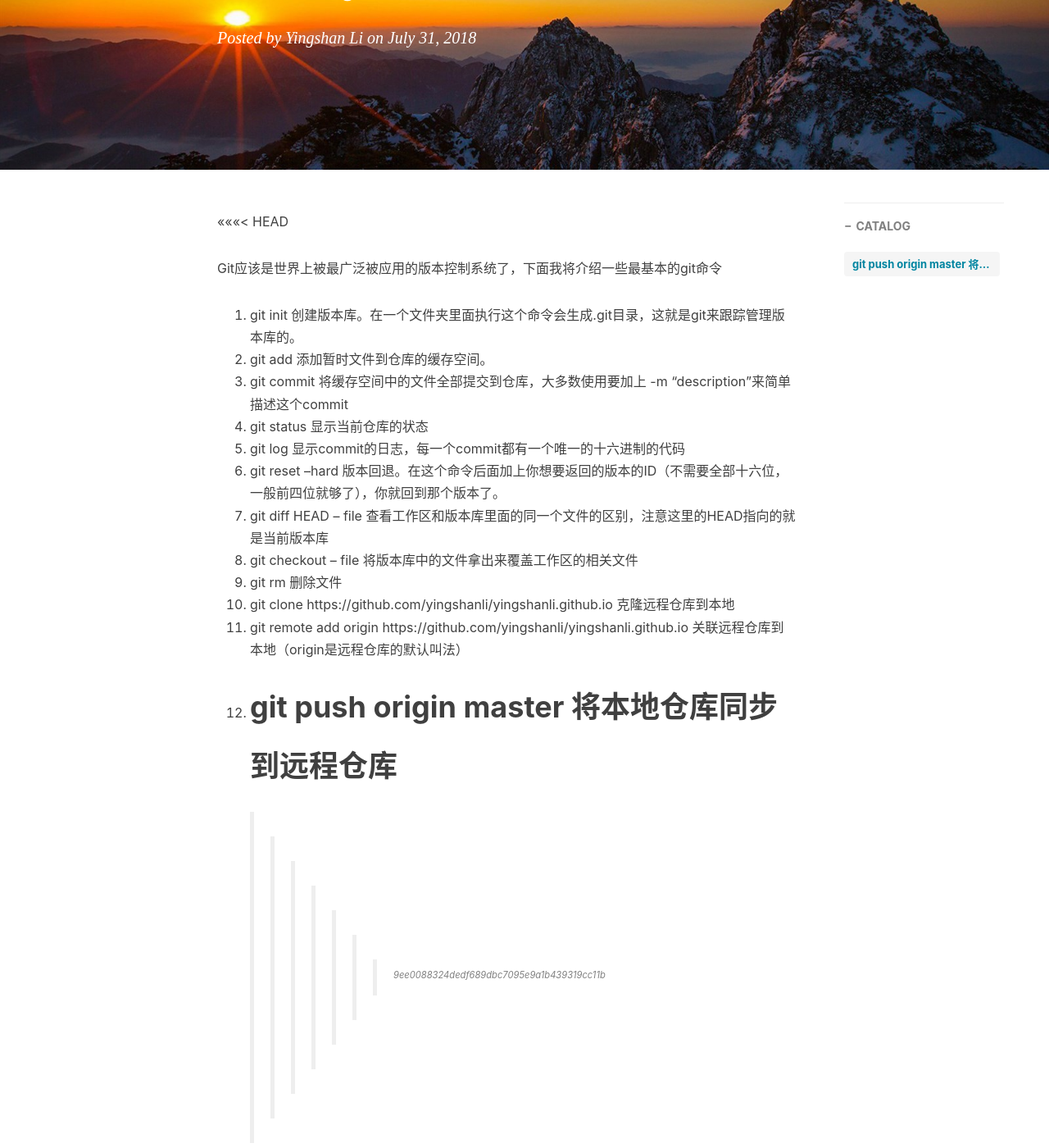
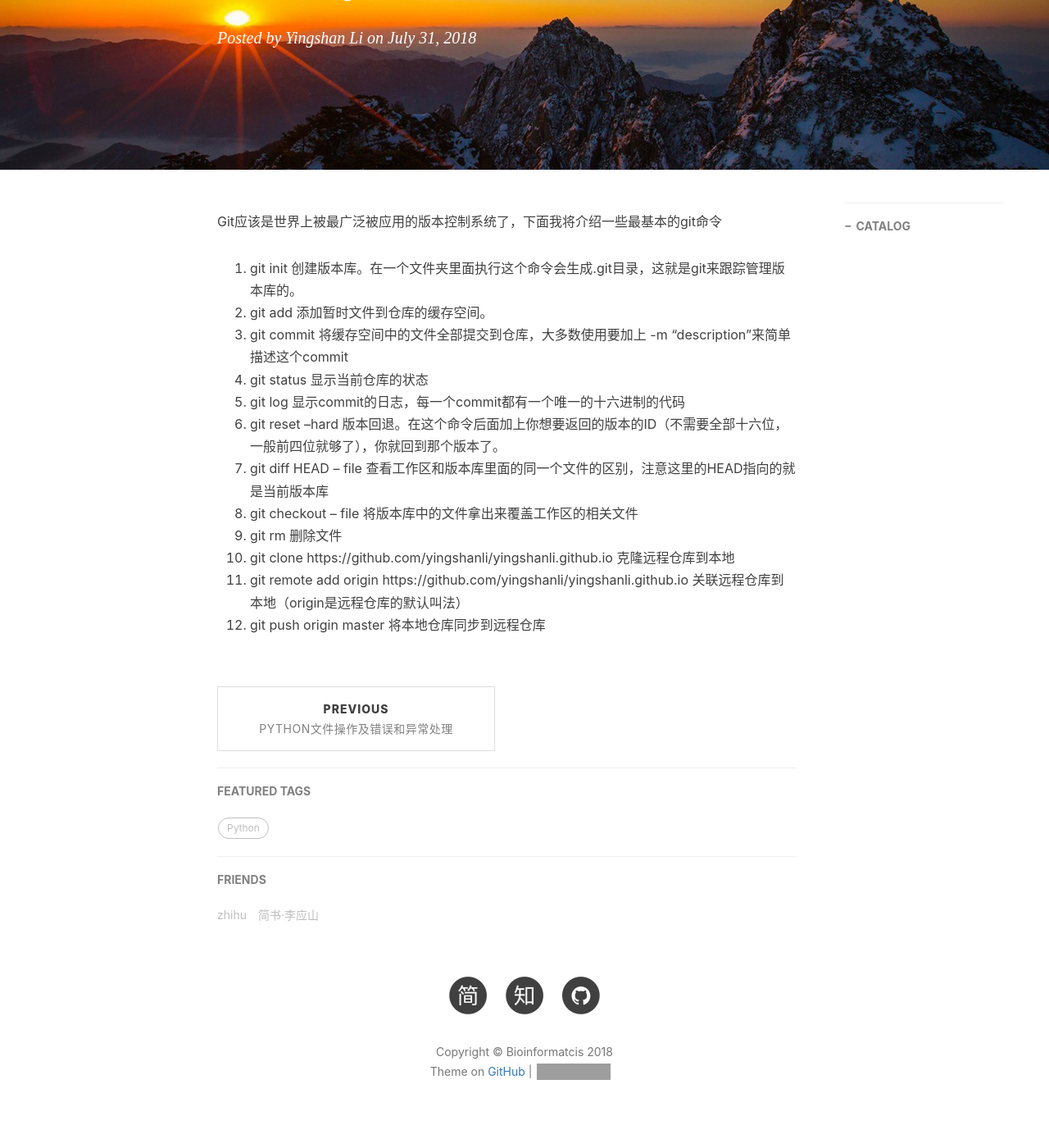
Before and after one commit to yingshanli/yingshanli.github.io, a Jekyll site: the page built from _posts/2018-07-31-GitHub简明教程.md, in a window 1280 px wide and 1400 px high, scrolled down 316 px. Shown: the whole window at 82% size. Built offline with Jekyll 4.4.1, drawn with Linux system fonts in a browser that asks for light colours; nearby versions of some CDN libraries; comment, search, counter and statistics services are not loaded; grey boxes are pictures that could not be loaded.

Commit message:
GitHub update

```diff
--- a/_posts/2018-07-31-GitHub简明教程.md
+++ b/_posts/2018-07-31-GitHub简明教程.md
@@ -9,7 +9,6 @@ catalog: true
 tags:
     - Git
 ---
-<<<<<<< HEAD
 
 
 Git应该是世界上被最广泛被应用的版本控制系统了，下面我将介绍一些最基本的git命令
@@ -26,5 +25,3 @@ Git应该是世界上被最广泛被应用的版本控制系统了，下面我
 9. git clone https://github.com/yingshanli/yingshanli.github.io 克隆远程仓库到本地
 10. git remote add origin https://github.com/yingshanli/yingshanli.github.io 关联远程仓库到本地（origin是远程仓库的默认叫法）
 11. git push origin master 将本地仓库同步到远程仓库
-=======
->>>>>>> 9ee0088324dedf689dbc7095e9a1b439319cc11b
```
